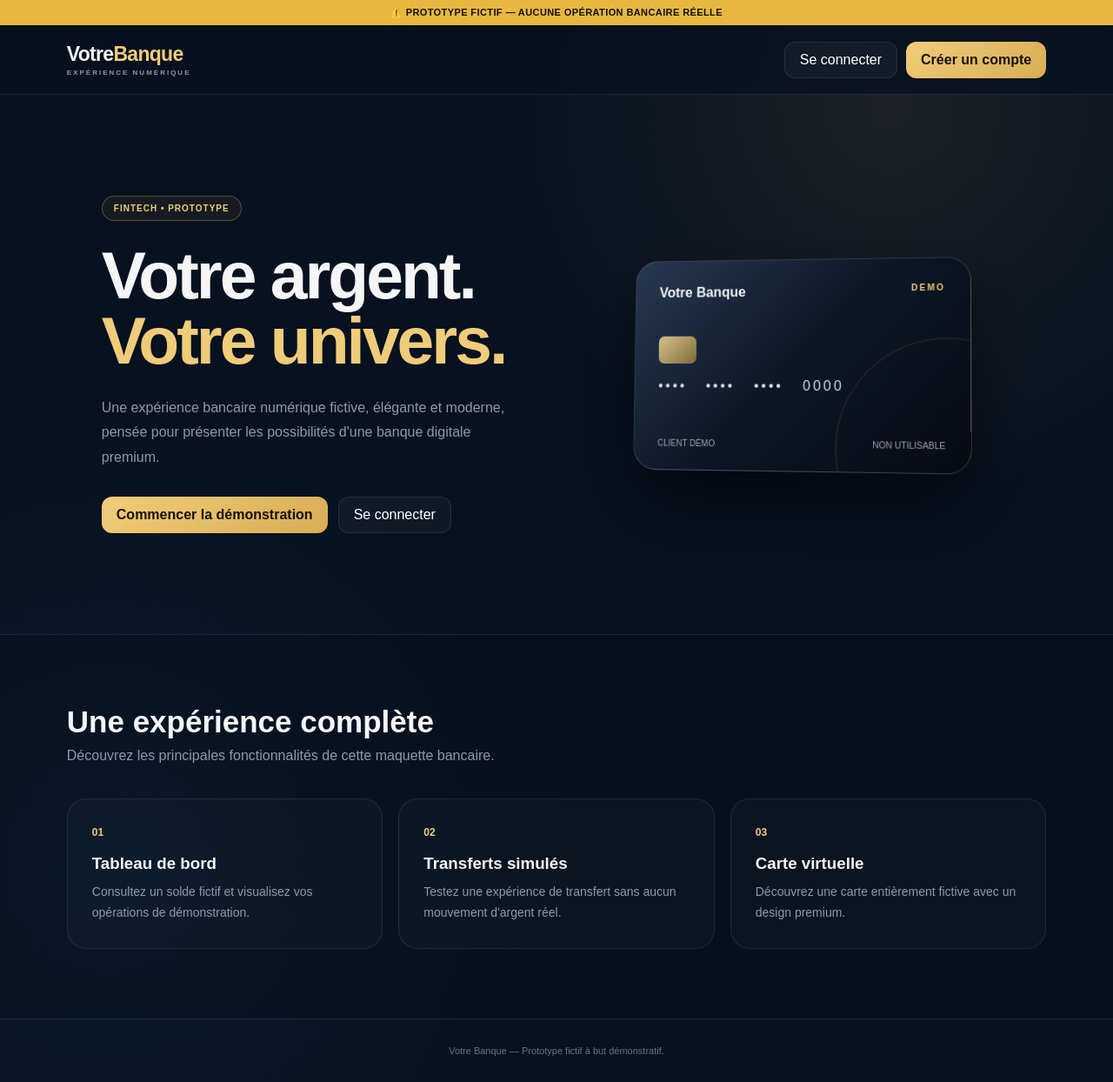
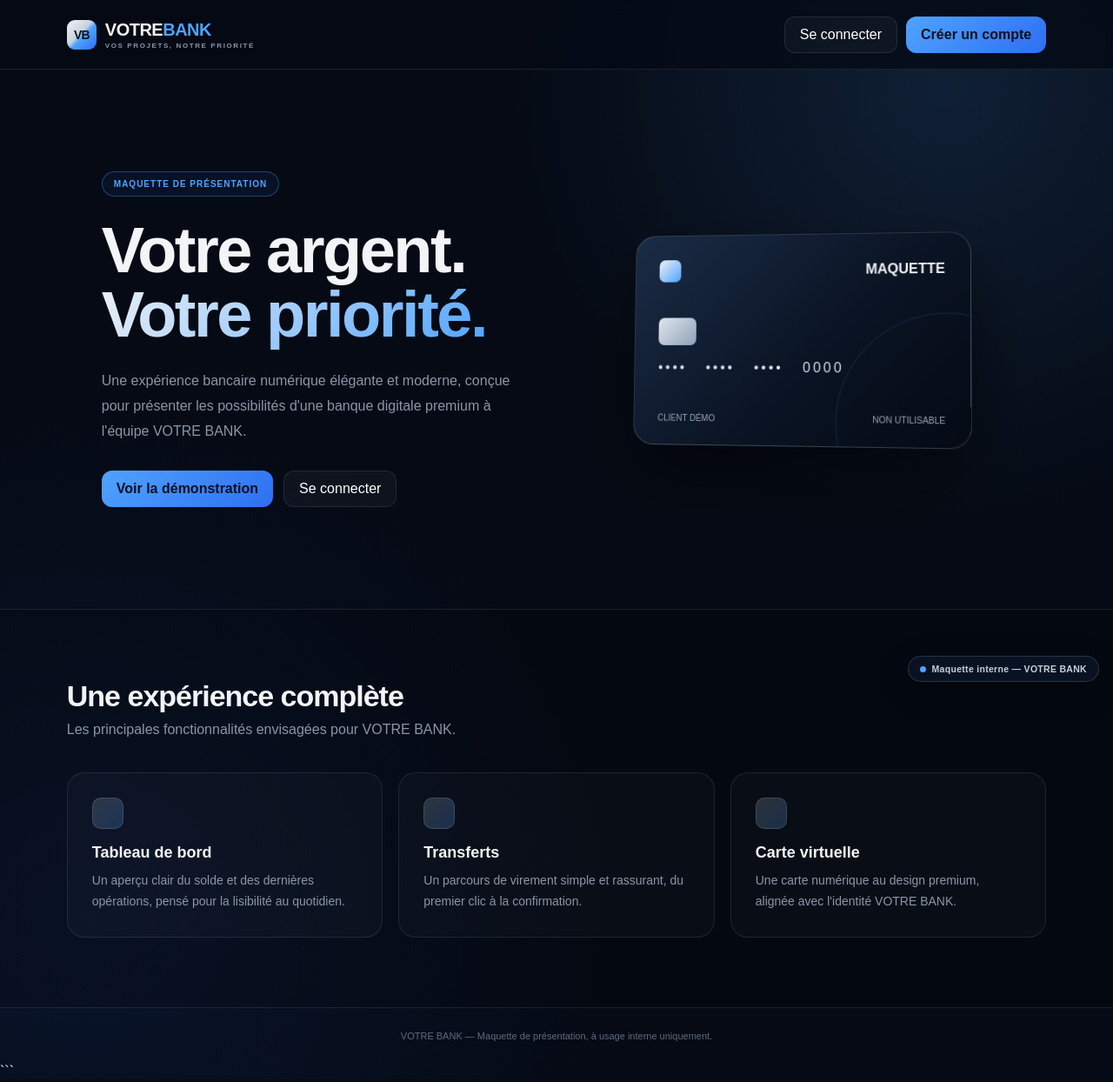
Before and after one commit to julesvictordistributions-sketch/Jules-victor-distribution-, a plain HTML site: page index.html in a window 1280 px wide. Shown: the whole page at 87% size. Drawn offline with Linux system fonts and the light colour scheme.

Commit message:
index.html

````diff
--- a/index.html
+++ b/index.html
@@ -1,9 +1,10 @@
+
 <!DOCTYPE html>
 <html lang="fr">
 <head>
 <meta charset="UTF-8">
 <meta name="viewport" content="width=device-width, initial-scale=1.0">
-<title>Votre Banque | Prototype</title>
+<title>VOTRE BANK | Maquette</title>
 
 <style>
 *{
@@ -13,13 +14,15 @@
 }
 
 :root{
-  --bg:#07111f;
-  --panel:#0d1b2e;
-  --panel2:#101f34;
-  --gold:#d8ad55;
-  --gold2:#f0cc7a;
-  --text:#f5f5f5;
-  --muted:#8e9aaa;
+  --bg:#050a14;
+  --panel:#0a1526;
+  --panel2:#0d1c33;
+  --silver:#c9d2dc;
+  --silver2:#eef2f6;
+  --blue:#2e6ff2;
+  --blue2:#4fa3ff;
+  --text:#f2f4f7;
+  --muted:#8a96a8;
   --border:rgba(255,255,255,.09);
   --green:#43d19e;
   --red:#ff7272;
@@ -32,8 +35,8 @@ html{
 body{
   font-family:Arial,Helvetica,sans-serif;
   background:
-    radial-gradient(circle at 80% 10%,rgba(216,173,85,.10),transparent 30%),
-    radial-gradient(circle at 10% 80%,rgba(20,90,150,.12),transparent 35%),
+    radial-gradient(circle at 85% 8%,rgba(79,163,255,.14),transparent 32%),
+    radial-gradient(circle at 8% 85%,rgba(46,111,242,.10),transparent 38%),
     var(--bg);
   color:var(--text);
   min-height:100vh;
@@ -47,17 +50,33 @@ button{
   cursor:pointer;
 }
 
-.demo-bar{
-  background:#e7b83f;
-  color:#111;
-  text-align:center;
-  padding:8px 12px;
-  font-size:11px;
-  font-weight:800;
-  letter-spacing:.4px;
+.demo-badge{
+  position:fixed;
+  bottom:16px;
+  right:16px;
+  z-index:200;
+  display:flex;
+  align-items:center;
+  gap:7px;
+  background:rgba(10,21,38,.9);
+  border:1px solid rgba(255,255,255,.14);
+  backdrop-filter:blur(8px);
+  color:#c7cfda;
+  padding:8px 13px;
+  border-radius:30px;
+  font-size:10.5px;
+  font-weight:700;
+  letter-spacing:.3px;
+  box-shadow:0 10px 30px rgba(0,0,0,.4);
 }
 
-/* NAVIGATION */
+.demo-badge .dot{
+  width:7px;
+  height:7px;
+  border-radius:50%;
+  background:var(--blue2);
+  flex:none;
+}
 
 nav{
   height:80px;
@@ -66,7 +85,7 @@ nav{
   align-items:center;
   justify-content:space-between;
   border-bottom:1px solid var(--border);
-  background:rgba(7,17,31,.75);
+  background:rgba(5,10,20,.75);
   backdrop-filter:blur(15px);
   position:sticky;
   top:0;
@@ -74,21 +93,41 @@ nav{
 }
 
 .logo{
-  font-size:23px;
-  font-weight:800;
-  letter-spacing:-.7px;
+  display:flex;
+  align-items:center;
+  gap:10px;
 }
 
-.logo span{
-  color:var(--gold2);
+.logo-mark{
+  width:34px;
+  height:34px;
+  border-radius:9px;
+  background:linear-gradient(135deg,var(--silver2),var(--silver) 45%,var(--blue2) 55%,var(--blue));
+  display:grid;
+  place-items:center;
+  font-weight:900;
+  font-size:14px;
+  color:#08111f;
+  letter-spacing:-1px;
 }
 
-.logo small{
+.logo-text{
+  font-size:20px;
+  font-weight:800;
+  letter-spacing:-.5px;
+}
+
+.logo-text span{
+  color:var(--blue2);
+}
+
+.logo-text small{
   display:block;
   font-size:8px;
-  letter-spacing:2px;
+  letter-spacing:1.6px;
   color:var(--muted);
-  margin-top:3px;
+  margin-top:2px;
+  font-weight:600;
 }
 
 .nav-actions{
@@ -109,18 +148,16 @@ nav{
   background:rgba(255,255,255,.09);
 }
 
-.btn-gold{
-  background:linear-gradient(135deg,var(--gold2),var(--gold));
-  color:#17120a;
+.btn-primary{
+  background:linear-gradient(135deg,var(--blue2),var(--blue));
+  color:#08111f;
   border:0;
   font-weight:800;
 }
 
-.btn-gold:hover{
+.btn-primary:hover{
   transform:translateY(-1px);
 }
-
-/* HERO */
 
 .hero{
   max-width:1200px;
@@ -135,9 +172,9 @@ nav{
 
 .badge{
   display:inline-block;
-  border:1px solid rgba(216,173,85,.35);
-  color:var(--gold2);
-  background:rgba(216,173,85,.07);
+  border:1px solid rgba(79,163,255,.35);
+  color:var(--blue2);
+  background:rgba(46,111,242,.08);
   padding:8px 13px;
   border-radius:30px;
   font-size:10px;
@@ -146,18 +183,21 @@ nav{
 }
 
 .hero h1{
-  font-size:clamp(46px,6vw,78px);
-  line-height:.98;
+  font-size:clamp(44px,6vw,74px);
+  line-height:1;
   margin:25px 0;
-  letter-spacing:-3px;
+  letter-spacing:-2.5px;
 }
 
 .hero h1 span{
-  color:var(--gold2);
+  background:linear-gradient(135deg,var(--silver2),var(--blue2));
+  -webkit-background-clip:text;
+  background-clip:text;
+  color:transparent;
 }
 
 .hero p{
-  max-width:570px;
+  max-width:560px;
   color:var(--muted);
   line-height:1.8;
   font-size:16px;
@@ -170,8 +210,6 @@ nav{
   margin-top:30px;
 }
 
-/* CARD */
-
 .card-zone{
   display:flex;
   justify-content:center;
@@ -183,12 +221,12 @@ nav{
   max-width:100%;
   height:245px;
   padding:28px;
-  border-radius:27px;
+  border-radius:24px;
   position:relative;
   overflow:hidden;
   background:
-    linear-gradient(135deg,#273952 0%,#0c1625 50%,#070b12 100%);
-  border:1px solid rgba(255,255,255,.17);
+    linear-gradient(135deg,#1b2c46 0%,#0a1424 55%,#050a14 100%);
+  border:1px solid rgba(255,255,255,.16);
   box-shadow:0 35px 80px rgba(0,0,0,.55);
   transform:rotateY(-7deg) rotateX(3deg);
   transition:.5s;
@@ -204,7 +242,7 @@ nav{
   width:250px;
   height:250px;
   border-radius:50%;
-  border:1px solid rgba(216,173,85,.18);
+  border:1px solid rgba(79,163,255,.16);
   right:-100px;
   bottom:-100px;
 }
@@ -212,20 +250,22 @@ nav{
 .card-top{
   display:flex;
   justify-content:space-between;
+  align-items:center;
   font-weight:800;
 }
 
-.card-top span{
-  color:var(--gold2);
-  font-size:10px;
-  letter-spacing:2px;
+.card-top .mini-mark{
+  width:26px;
+  height:26px;
+  border-radius:7px;
+  background:linear-gradient(135deg,var(--silver2),var(--blue2));
 }
 
 .chip{
   width:45px;
   height:32px;
   border-radius:7px;
-  background:linear-gradient(135deg,#d7c18b,#806a38);
+  background:linear-gradient(135deg,#dfe6ee,#8fa2b8);
   margin-top:42px;
 }
 
@@ -247,12 +287,10 @@ nav{
   color:#9ba5b3;
 }
 
-/* FEATURES */
-
 .features{
   border-top:1px solid var(--border);
   padding:80px 6%;
-  background:rgba(0,0,0,.12);
+  background:rgba(0,0,0,.14);
 }
 
 .section-title{
@@ -261,8 +299,9 @@ nav{
 }
 
 .section-title h2{
-  font-size:35px;
+  font-size:34px;
   margin-bottom:10px;
+  letter-spacing:-1px;
 }
 
 .section-title p{
@@ -279,19 +318,22 @@ nav{
 
 .feature{
   padding:28px;
-  border-radius:22px;
+  border-radius:20px;
   background:rgba(255,255,255,.025);
   border:1px solid var(--border);
 }
 
-.feature-number{
-  color:var(--gold2);
-  font-size:12px;
-  font-weight:bold;
+.feature-mark{
+  width:36px;
+  height:36px;
+  border-radius:10px;
+  background:linear-gradient(135deg,rgba(238,242,246,.16),rgba(79,163,255,.22));
+  border:1px solid rgba(255,255,255,.12);
 }
 
 .feature h3{
   margin:17px 0 10px;
+  font-size:18px;
 }
 
 .feature p{
@@ -300,17 +342,13 @@ nav{
   font-size:14px;
 }
 
-/* FOOTER */
-
 footer{
   border-top:1px solid var(--border);
-  padding:30px 6%;
+  padding:26px 6%;
   text-align:center;
-  color:#687487;
+  color:#5f6b7e;
   font-size:11px;
 }
-
-/* MODAL */
 
 .modal{
   display:none;
@@ -331,9 +369,9 @@ footer{
 .modal-box{
   width:100%;
   max-width:440px;
-  background:linear-gradient(145deg,#102036,#091321);
+  background:linear-gradient(145deg,#0d1c33,#070f1d);
   border:1px solid var(--border);
-  border-radius:25px;
+  border-radius:24px;
   padding:28px;
   box-shadow:0 30px 100px #000;
   max-height:90vh;
@@ -348,7 +386,7 @@ footer{
 }
 
 .modal-head h2{
-  font-size:24px;
+  font-size:23px;
 }
 
 .close{
@@ -383,7 +421,7 @@ footer{
 }
 
 .field input:focus{
-  border-color:rgba(216,173,85,.6);
+  border-color:rgba(79,163,255,.6);
 }
 
 .full{
@@ -397,8 +435,6 @@ footer{
   line-height:1.6;
   margin:15px 0;
 }
-
-/* DASHBOARD */
 
 .dashboard{
   display:none;
@@ -434,8 +470,8 @@ footer{
 
 .balance{
   padding:30px;
-  border-radius:25px;
-  background:linear-gradient(135deg,#172b45,#0c1727);
+  border-radius:24px;
+  background:linear-gradient(135deg,#122340,#091524);
   border:1px solid var(--border);
 }
 
@@ -451,12 +487,13 @@ footer{
 
 .demo-label{
   display:inline-block;
-  color:#111;
-  background:var(--gold2);
+  color:#08111f;
+  background:var(--blue2);
   padding:5px 9px;
   border-radius:5px;
   font-size:9px;
   font-weight:bold;
+  letter-spacing:.4px;
 }
 
 .quick-actions{
@@ -468,7 +505,7 @@ footer{
 
 .quick{
   padding:20px;
-  border-radius:17px;
+  border-radius:16px;
   border:1px solid var(--border);
   background:rgba(255,255,255,.03);
   color:white;
@@ -506,7 +543,7 @@ footer{
   width:38px;
   height:38px;
   border-radius:50%;
-  background:rgba(216,173,85,.1);
+  background:rgba(79,163,255,.1);
   display:grid;
   place-items:center;
 }
@@ -522,8 +559,6 @@ footer{
 .logout{
   color:#ff8585;
 }
-
-/* MOBILE */
 
 @media(max-width:850px){
 
@@ -573,12 +608,19 @@ footer{
   .balance h2{
     font-size:34px;
   }
+
+  .demo-badge{
+    bottom:12px;
+    right:12px;
+    font-size:9.5px;
+    padding:7px 11px;
+  }
 }
 
 @media(max-width:450px){
 
   .hero h1{
-    font-size:48px;
+    font-size:44px;
   }
 
   .bank-card{
@@ -599,21 +641,21 @@ footer{
 
 <body>
 
-<!-- AVERTISSEMENT -->
-
-<div class="demo-bar">
-  ⚠️ PROTOTYPE FICTIF — AUCUNE OPÉRATION BANCAIRE RÉELLE
+<div class="demo-badge">
+  <span class="dot"></span>
+  Maquette interne — VOTRE BANK
 </div>
-
-<!-- SITE PRINCIPAL -->
 
 <div id="homePage">
 
 <nav>
 
   <div class="logo">
-    Votre<span>Banque</span>
-    <small>EXPÉRIENCE NUMÉRIQUE</small>
+    <div class="logo-mark">VB</div>
+    <div class="logo-text">
+      VOTRE<span>BANK</span>
+      <small>VOS PROJETS, NOTRE PRIORITÉ</small>
+    </div>
   </div>
 
   <div class="nav-actions">
@@ -621,7 +663,7 @@ footer{
       Se connecter
     </button>
 
-    <button class="btn btn-gold" onclick="openModal('signupModal')">
+    <button class="btn btn-primary" onclick="openModal('signupModal')">
       Créer un compte
     </button>
   </div>
@@ -634,26 +676,26 @@ footer{
   <div>
 
     <span class="badge">
-      FINTECH • PROTOTYPE
+      MAQUETTE DE PRÉSENTATION
     </span>
 
     <h1>
       Votre argent.<br>
-      <span>Votre univers.</span>
+      <span>Votre priorité.</span>
     </h1>
 
     <p>
-      Une expérience bancaire numérique fictive,
-      élégante et moderne, pensée pour présenter
-      les possibilités d'une banque digitale premium.
+      Une expérience bancaire numérique élégante et moderne,
+      conçue pour présenter les possibilités d'une banque
+      digitale premium à l'équipe VOTRE BANK.
     </p>
 
     <div class="hero-buttons">
 
       <button
-        class="btn btn-gold"
+        class="btn btn-primary"
         onclick="openModal('signupModal')">
-        Commencer la démonstration
+        Voir la démonstration
       </button>
 
       <button
@@ -672,8 +714,8 @@ footer{
     <div class="bank-card">
 
       <div class="card-top">
-        <strong>Votre Banque</strong>
-        <span>DEMO</span>
+        <div class="mini-mark"></div>
+        <span>MAQUETTE</span>
       </div>
 
       <div class="chip"></div>
@@ -701,8 +743,7 @@ footer{
     <h2>Une expérience complète</h2>
 
     <p>
-      Découvrez les principales fonctionnalités
-      de cette maquette bancaire.
+      Les principales fonctionnalités envisagées pour VOTRE BANK.
     </p>
 
   </div>
@@ -711,29 +752,29 @@ footer{
   <div class="feature-grid">
 
     <div class="feature">
-      <span class="feature-number">01</span>
+      <div class="feature-mark"></div>
       <h3>Tableau de bord</h3>
       <p>
-        Consultez un solde fictif et visualisez
-        vos opérations de démonstration.
+        Un aperçu clair du solde et des dernières opérations,
+        pensé pour la lisibilité au quotidien.
       </p>
     </div>
 
     <div class="feature">
-      <span class="feature-number">02</span>
-      <h3>Transferts simulés</h3>
+      <div class="feature-mark"></div>
+      <h3>Transferts</h3>
       <p>
-        Testez une expérience de transfert
-        sans aucun mouvement d'argent réel.
+        Un parcours de virement simple et rassurant,
+        du premier clic à la confirmation.
       </p>
     </div>
 
     <div class="feature">
-      <span class="feature-number">03</span>
+      <div class="feature-mark"></div>
       <h3>Carte virtuelle</h3>
       <p>
-        Découvrez une carte entièrement fictive
-        avec un design premium.
+        Une carte numérique au design premium,
+        alignée avec l'identité VOTRE BANK.
       </p>
     </div>
 
@@ -743,21 +784,22 @@ footer{
 
 
 <footer>
-  Votre Banque — Prototype fictif à but démonstratif.
+  VOTRE BANK — Maquette de présentation, à usage interne uniquement.
 </footer>
 
 </div>
 
-
-<!-- DASHBOARD -->
 
 <div id="dashboard" class="dashboard">
 
   <div class="dashboard-top">
 
     <div class="logo">
-      Votre<span>Banque</span>
-      <small>ESPACE DÉMO</small>
+      <div class="logo-mark">VB</div>
+      <div class="logo-text">
+        VOTRE<span>BANK</span>
+        <small>ESPACE DÉMO</small>
+      </div>
     </div>
 
     <button class="btn logout" onclick="logout()">
@@ -771,7 +813,7 @@ footer{
 
     <div class="welcome">
       <h2>Bonjour, <span id="userName">Client</span> 👋</h2>
-      <p>Bienvenue dans votre espace de démonstration.</p>
+      <p>Bienvenue dans l'espace de démonstration VOTRE BANK.</p>
     </div>
 
 
@@ -899,8 +941,6 @@ footer{
 </div>
 
 
-<!-- MODAL CONNEXION -->
-
 <div class="modal" id="loginModal">
 
   <div class="modal-box">
@@ -920,7 +960,7 @@ footer{
     <div class="field">
 
       <label>
-        E-MAIL DE DÉMONSTRATION
+        E-MAIL
       </label>
 
       <input
@@ -934,7 +974,7 @@ footer{
     <div class="field">
 
       <label>
-        MOT DE PASSE DE DÉMONSTRATION
+        MOT DE PASSE
       </label>
 
       <input
@@ -945,7 +985,7 @@ footer{
 
 
     <button
-      class="btn btn-gold full"
+      class="btn btn-primary full"
       onclick="login()">
 
       Se connecter
@@ -954,8 +994,8 @@ footer{
 
 
     <p class="notice">
-      Ceci est uniquement une connexion de démonstration.
-      Aucun compte bancaire réel n'est connecté.
+      Maquette interne — n'utilisez jamais vos véritables
+      identifiants bancaires ici.
     </p>
 
   </div>
@@ -963,15 +1003,13 @@ footer{
 </div>
 
 
-<!-- MODAL INSCRIPTION -->
-
 <div class="modal" id="signupModal">
 
   <div class="modal-box">
 
     <div class="modal-head">
 
-      <h2>Créer un compte démo</h2>
+      <h2>Créer mon compte</h2>
 
       <button class="close"
         onclick="closeModal('signupModal')">
@@ -1006,7 +1044,7 @@ footer{
 
     <div class="field">
 
-      <label>E-MAIL DE DÉMONSTRATION</label>
+      <label>E-MAIL</label>
 
       <input
         type="email"
@@ -1017,7 +1055,7 @@ footer{
 
     <div class="field">
 
-      <label>TÉLÉPHONE DE DÉMONSTRATION</label>
+      <label>TÉLÉPHONE</label>
 
       <input
         type="text"
@@ -1038,17 +1076,16 @@ footer{
 
 
     <p class="notice">
-      Les informations saisies servent uniquement à cette
-      démonstration. Ne saisissez jamais vos véritables
+      Maquette interne — ne saisissez jamais vos véritables
       identifiants bancaires, numéro de carte, CVV ou code PIN.
     </p>
 
 
     <button
-      class="btn btn-gold full"
+      class="btn btn-primary full"
       onclick="createAccount()">
 
-      Créer mon compte démo
+      Créer mon compte
 
     </button>
 
@@ -1056,8 +1093,6 @@ footer{
 
 </div>
 
-
-<!-- JAVASCRIPT -->
 
 <script>
 
@@ -1183,3 +1218,4 @@ window.onclick=function(event){
 
 </body>
 </html>
+```
````
